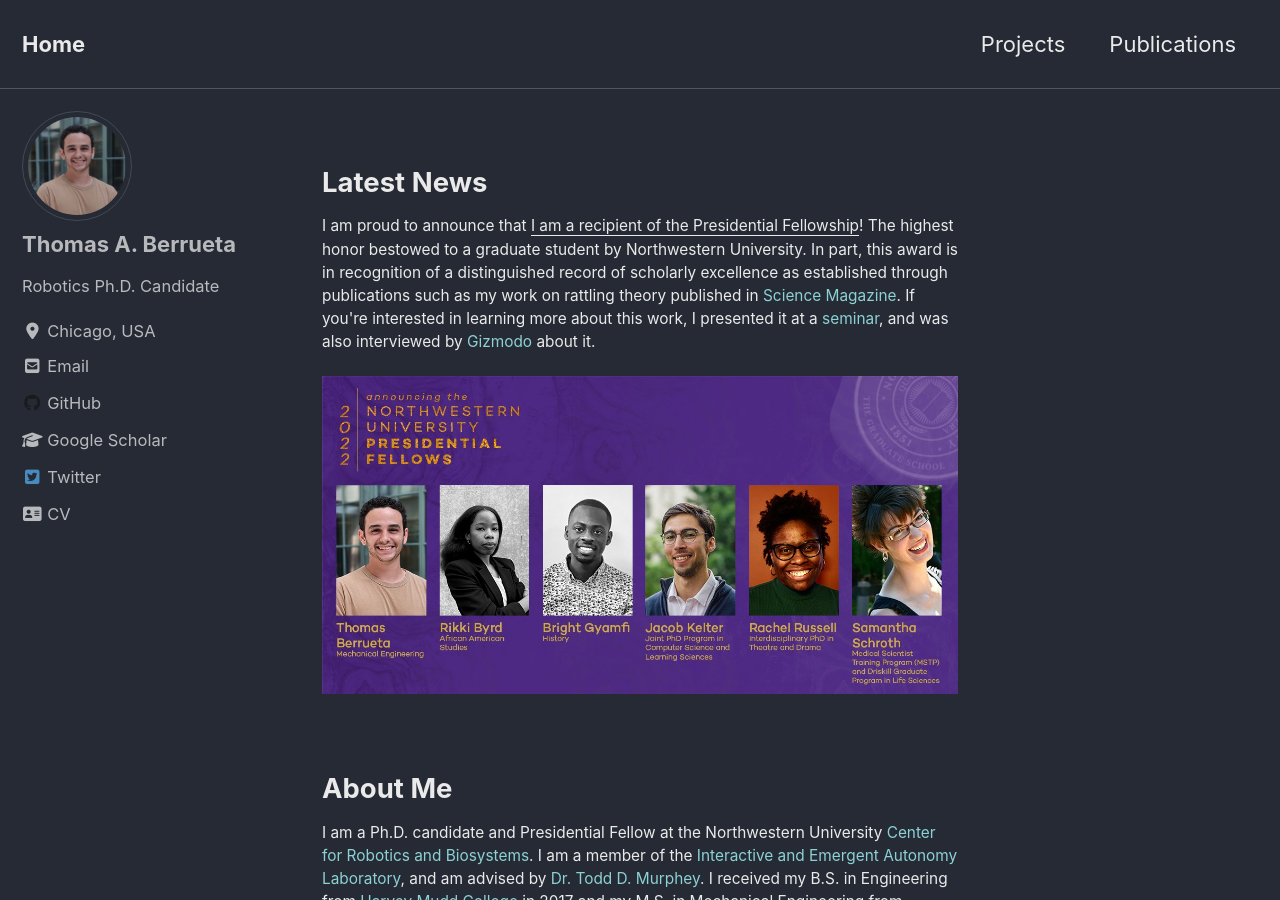
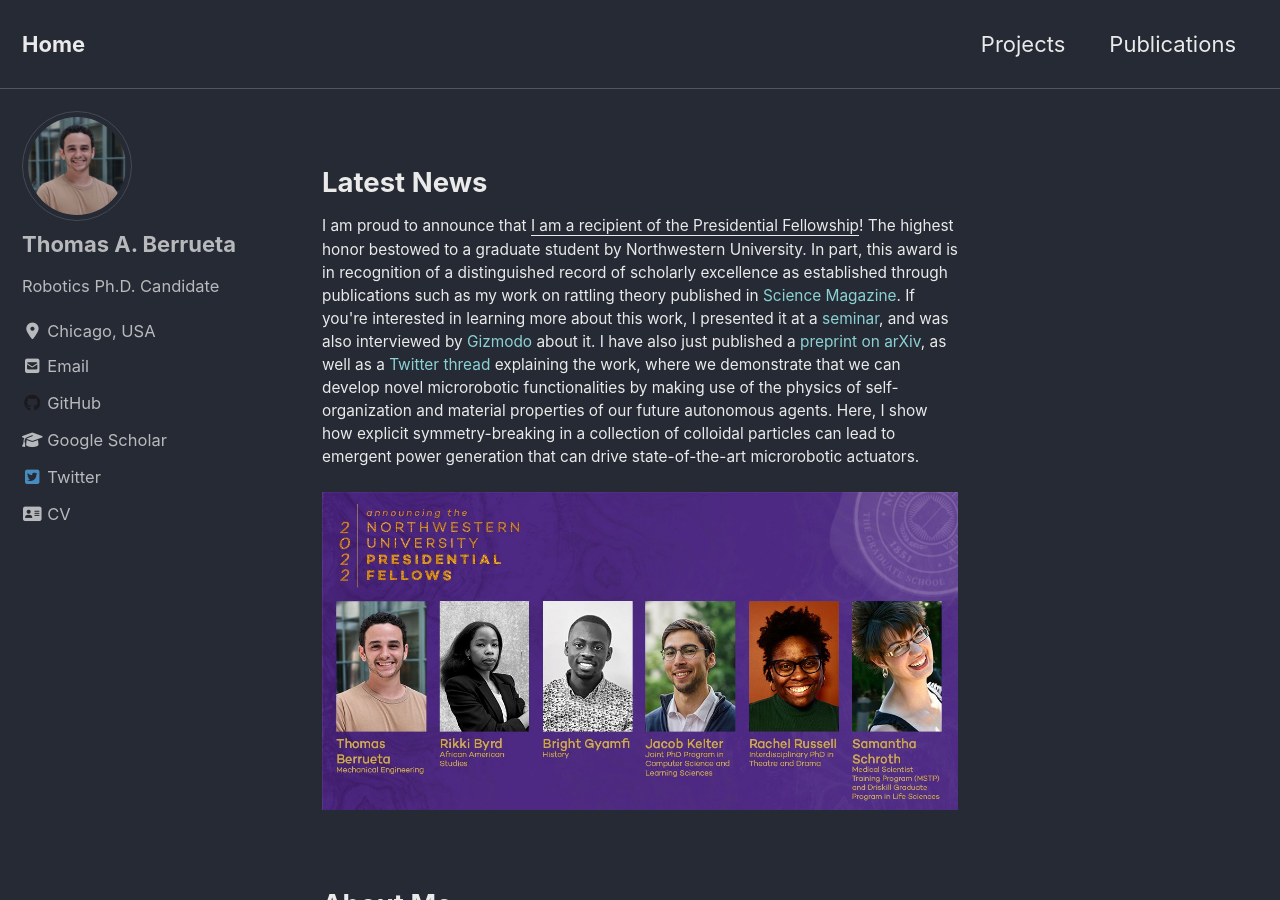
Before and after one commit to tberrueta/tberrueta.github.io, a Jekyll site: the page built from index.html, in a window 1280 px wide and 900 px high. Built offline with Jekyll 4.4.1, drawn with Linux system fonts in a browser that asks for light colours; cached includes are drawn as plain includes; nearby versions of some CDN libraries; the list of posts is cut into pages by our own code.

Commit message:
add bits about preprint

```diff
--- a/index.html
+++ b/index.html
@@ -8,6 +8,8 @@
 <h2>Latest News</h2>
 
   <p style="font-size: 70%">I am proud to announce that <u>I am a recipient of the Presidential Fellowship</u>! The highest honor bestowed to a graduate student by Northwestern University. In part, this award is in recognition of a distinguished record of scholarly excellence as established through publications such as my work on rattling theory published in <a href="https://www.science.org/doi/10.1126/science.abc6182">Science Magazine</a>. If you're interested in learning more about this work, I presented it at a <a href="https://www.youtube.com/watch?v=oftFOybQUUo">seminar</a>, and was also interviewed by <a href="https://gizmodo.com/meet-the-pint-sized-robots-that-spontaneously-dance-1845969214">Gizmodo</a> about it.
+
+  I have also just published a <a href="https://arxiv.org/abs/2205.09814">preprint on arXiv</a>, as well as a <a href="https://twitter.com/BerruetaThomas/status/1528862288685731840?s=20&t=k8tgEOCSZnM7yPTTTH6kAw">Twitter thread</a> explaining the work, where we demonstrate that we can develop novel microrobotic functionalities by making use of the physics of self-organization and material properties of our future autonomous agents. Here, I show how explicit symmetry-breaking in a collection of colloidal particles can lead to emergent power generation that can drive state-of-the-art microrobotic actuators.
 
   <br>
   <br>
```
